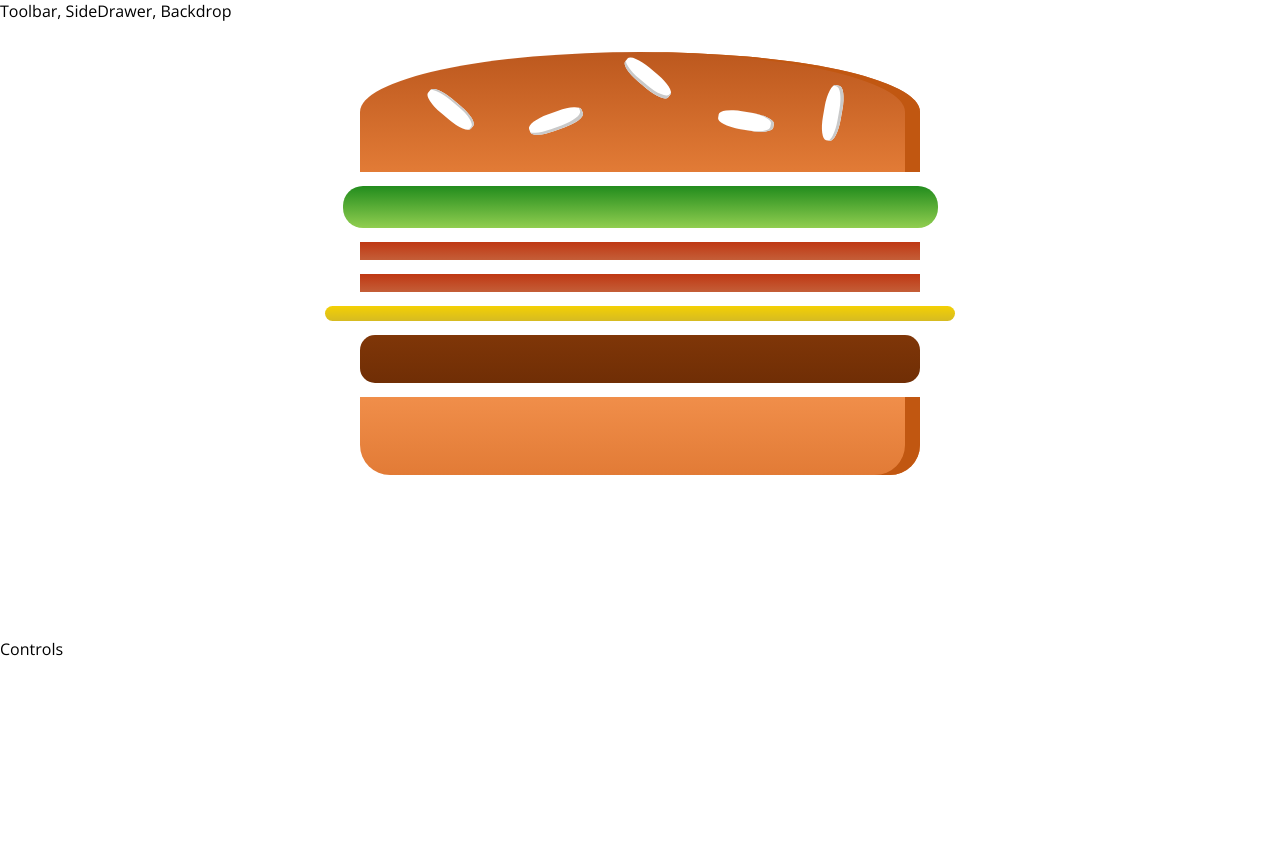
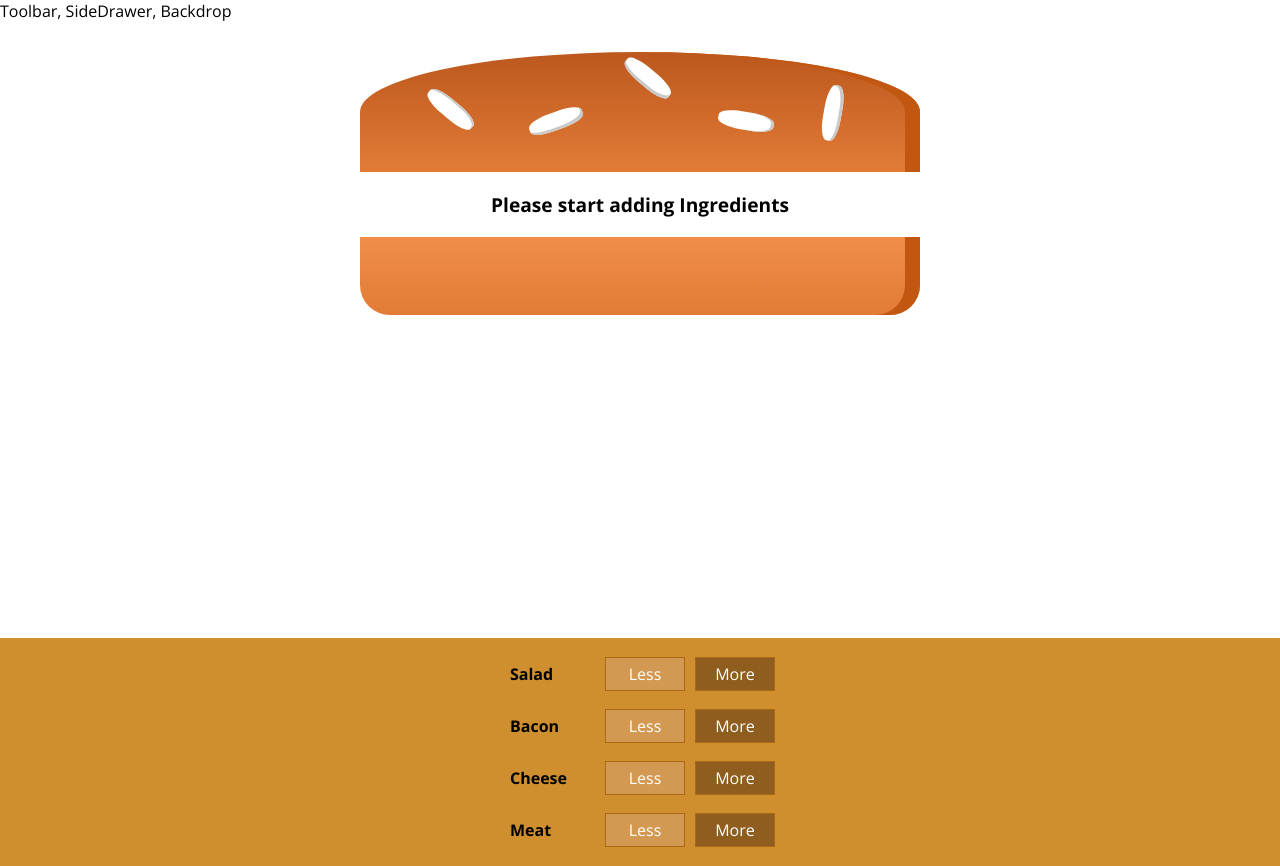
Before and after one commit to TheMarit/BurgerBuilder, a React app: page / in a window 1280 px wide. Before the commit the page ends 800 px from the top, so only its background shows below. Built offline with nearby package versions, Linux system fonts and the light colour scheme.

Commit message:
Add ingredients

```diff
--- /dev/null
+++ b/src/components/Burger/BuildControls/BuildControl/BuildControl.css
@@ -0,0 +1,56 @@
+.BuildControl {
+    display: flex;
+    justify-content: space-between;
+    align-items: center;
+    margin: 5px 0;
+}
+
+.BuildControl button {
+    display: block;
+    font: inherit;
+    padding: 5px;
+    margin: 0 5px;
+    width: 80px;
+    border: 1px solid #AA6817;
+    cursor: pointer;
+    outline: none;
+}
+
+.BuildControl button:disabled {
+    background-color: #AC9980;
+    border: 1px solid #7E7365;
+    color: #ccc;
+    cursor: default;
+}
+
+.BuildControl button:hover:disabled {
+    background-color: #AC9980;
+    color: #ccc;
+    cursor: not-allowed;
+}
+
+.Label {
+    padding: 10px;
+    font-weight: bold;
+    width: 80px;
+}
+
+.BuildControl .Less {
+    background-color: #D39952;
+    color: white;
+}
+
+.BuildControl .More {
+    background-color: #8F5E1E;
+    color: white;
+}
+
+.BuildControl .Less:hover, .BuildControl .Less:active {
+    background-color: #DAA972;
+    color: white;
+}
+
+.BuildControl .More:hover,.BuildControl .More:active {
+    background-color: #99703F;
+    color: white;
+}
--- /dev/null
+++ b/src/components/Burger/BuildControls/BuildControl/BuildControl.js
@@ -0,0 +1,14 @@
+import React from 'react';
+
+import classes from './BuildControl.css'
+const buildControl = (props) => {
+    return (
+        <div className={classes.BuildControl}>
+            <div className={classes.Label}>{props.label}</div>
+            <button className={classes.Less}>Less</button>
+            <button className={classes.More} onClick={props.add}>More</button>
+        </div>
+    )
+}
+
+export default buildControl
--- /dev/null
+++ b/src/components/Burger/BuildControls/BuildControls.css
@@ -0,0 +1,10 @@
+.BuildControls {
+    width: 100%;
+    background-color: #CF8F2E;
+    display: flex;
+    flex-flow: column;
+    align-items: center;
+    box-shadow: 0 2px 1px #CCC;
+    margin: auto;
+    padding: 10px 0;
+}
--- /dev/null
+++ b/src/components/Burger/BuildControls/BuildControls.js
@@ -0,0 +1,26 @@
+import React from 'react';
+
+import classes from './BuildControls.css';
+import BuildControl from './BuildControl/BuildControl';
+
+const controls = [
+    {label: 'Salad', type: 'salad'},
+    {label: 'Bacon', type: 'bacon'},
+    {label: 'Cheese', type: 'cheese'},
+    {label: 'Meat', type: 'meat'}
+]
+const buildControls = (props) => {
+    return (
+        <div className={classes.BuildControls}>
+            {controls.map(control => (
+            <BuildControl
+                key={control.label}
+                label={control.label}
+                add={() => props.addIngredient(control.type)}
+            />
+            ))}
+        </div>
+    )
+}
+
+export default buildControls;
--- a/src/containers/BurgerBuilder/BurgerBuilder.js
+++ b/src/containers/BurgerBuilder/BurgerBuilder.js
@@ -1,19 +1,28 @@
 import React, { Component } from 'react';
 import Burger from '../../components/Burger/Burger'
+import BuildControls from '../../components/Burger/BuildControls/BuildControls'
 class BurgerBuilder extends Component {
     state = {
         ingredients: {
-            salad: 1,
-            bacon: 2,
-            cheese: 1,
-            meat: 1
+            salad: 0,
+            bacon: 0,
+            cheese: 0,
+            meat: 0
         }
     }
+
+    addIngredientHandler = (type) => {
+        let currentIngredient = this.state.ingredients[type] + 1;
+        let updatedIngredients = {...this.state.ingredients, [type]: currentIngredient}
+        this.setState({ingredients: updatedIngredients})
+    }
+
+
     render(){
         return(
             <React.Fragment>
                 <Burger ingredients={this.state.ingredients} />
-                <div>Controls</div>
+                <BuildControls addIngredient={this.addIngredientHandler}/>
             </React.Fragment>
         )
     }
```
